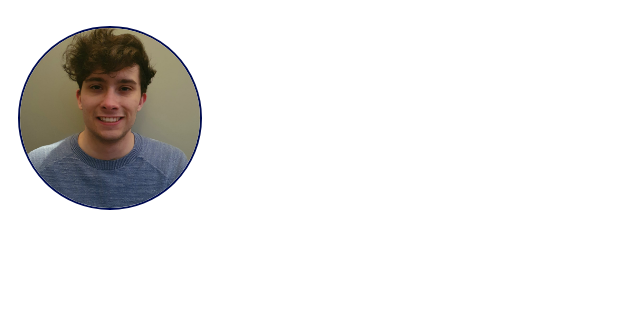
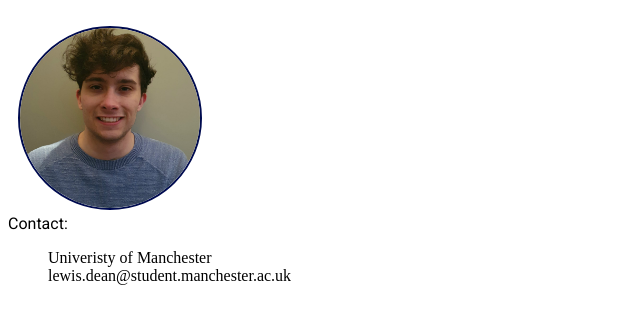
Before and after one commit to LewisDean22/lewis_dean_website, a plain HTML site: page index.html in a window 1280 px wide. Shown: the part 68-392 px from the top of the page, without its empty margins (0-640 px from the left). Drawn offline with Linux system fonts and the light colour scheme; a web font is replaced by a local one.

Commit message:
Update index.html

```diff
--- a/index.html
+++ b/index.html
@@ -14,21 +14,25 @@
 <link href="https://fonts.googleapis.com/css2?family=Mooli&family=Roboto&display=swap" rel="stylesheet">
 
 <body>
-
-  <p class="site-title">
-    About me
-  </p>
+  <div>
+    <p class="site-title">
+      About me
+    </p>
+  </div>
 
   <img class="profile-picture" src="images/lewis_dean_photo.jpg"
   alt="Profile Picture">
 
+  <p class="subheading">
+    Contact:
+  </p>
+  <p class="contact-details">
+    <ul style="list-style: none">
+      <li> Univeristy of Manchester</li>
+      <li>lewis.dean@student.manchester.ac.uk</li>
+    </ul>
+  </p>
+
 </body>
 
-
-
-
-
-
-
-
 </html>
```
